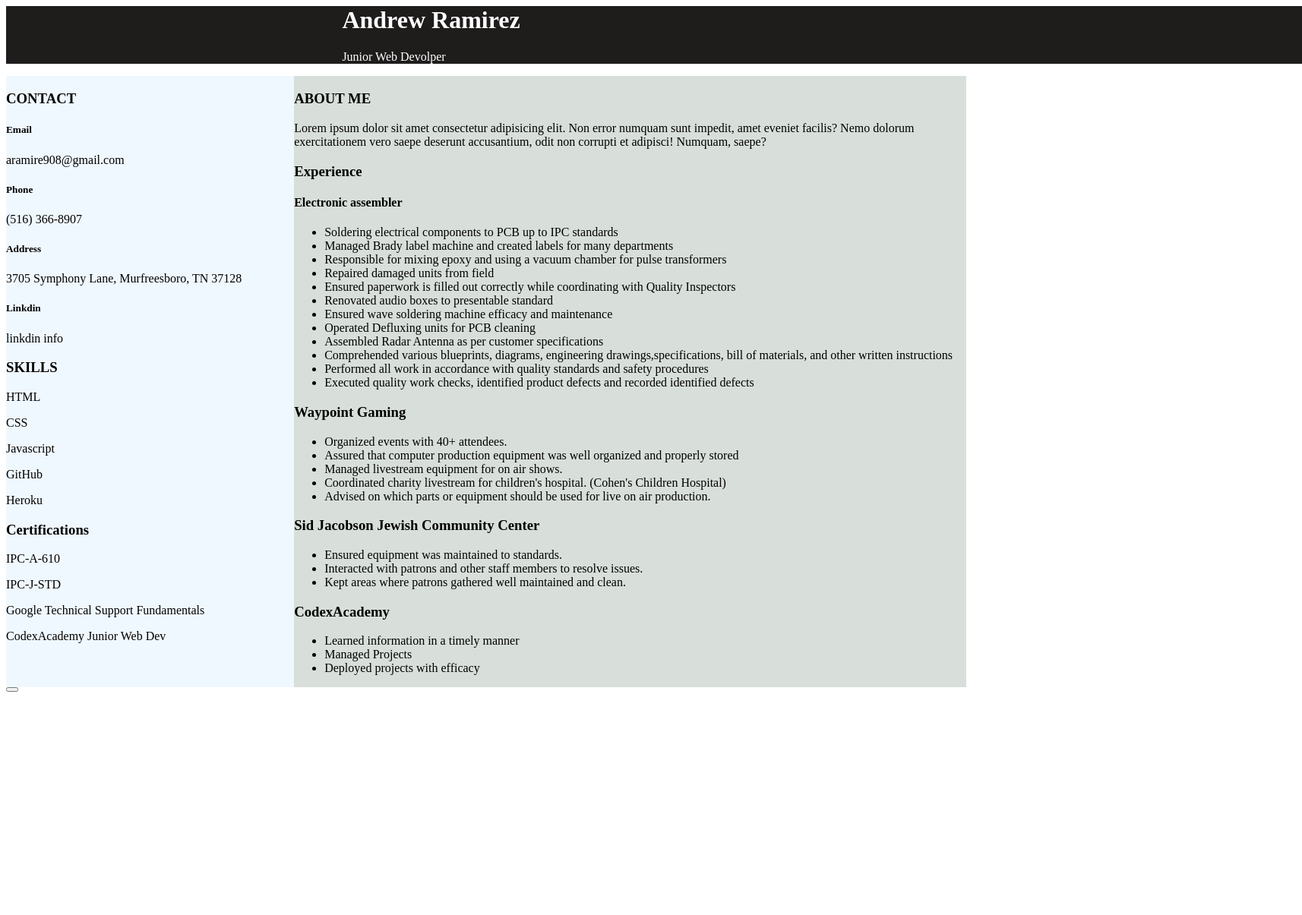
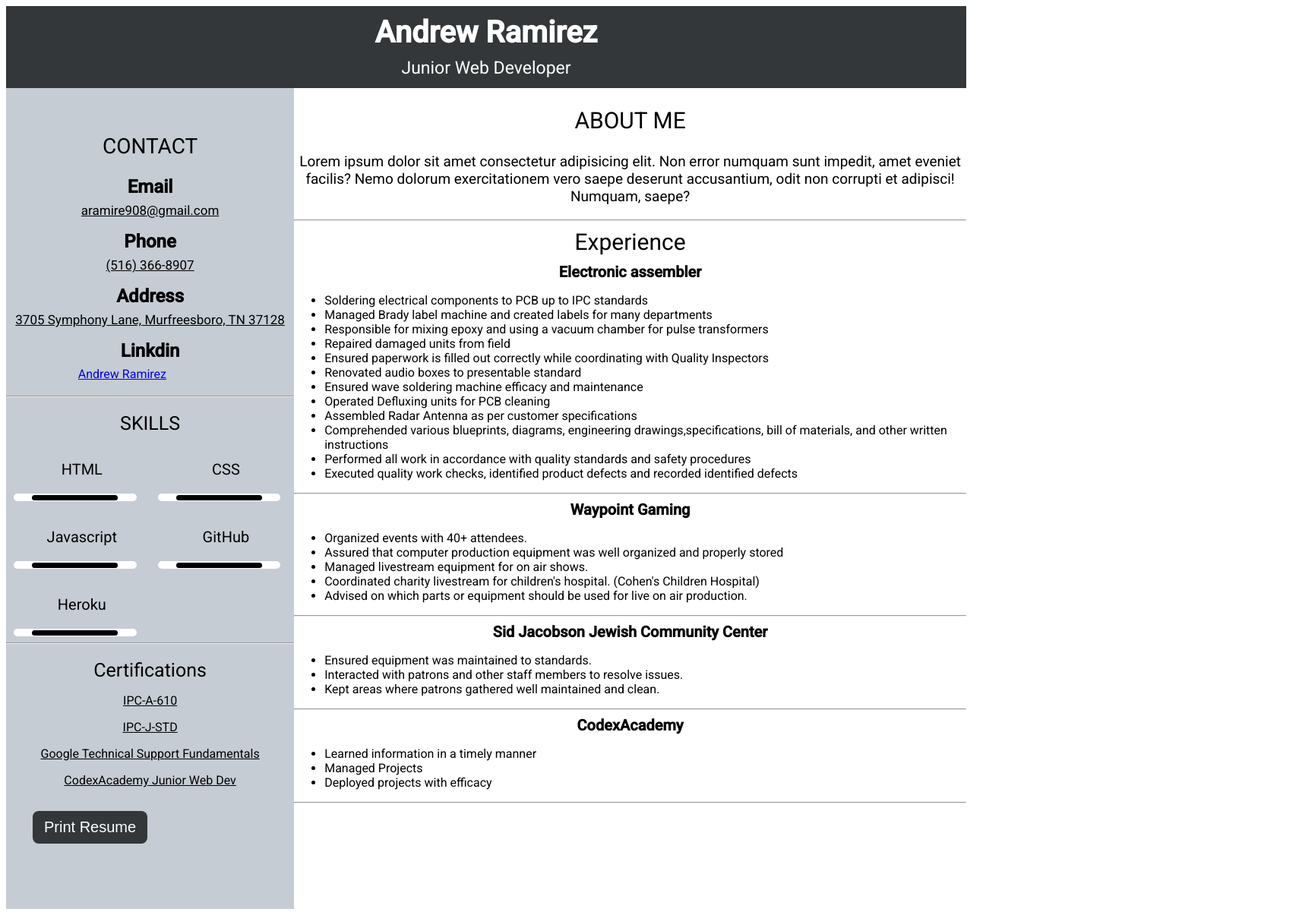
Before and after one commit to Jennifyre/Jennifyre.github.io-Resume, a plain HTML site: page index.html in a window 1280 px wide. Shown: the whole page at 76% size, 1714 px wide, since content can reach past the window. Before the commit the page ends 919 px from the top, so only its background shows below. Drawn offline with Linux system fonts and the light colour scheme.

Commit message:
modified html,css,js

```diff
--- a/app.js
+++ b/app.js
@@ -0,0 +1,4 @@
+var btn = document.querySelector("button");
+btn.onclick = () =>{
+    window.print();
+}
--- a/index.html
+++ b/index.html
@@ -5,12 +5,15 @@
     <meta name="viewport" content="width=device-width, initial-scale=1.0" />
     <title>Resume</title>
     <link rel="stylesheet" href="style.css" />
+    <link rel="preconnect" href="https://fonts.googleapis.com">
+    <link rel="preconnect" href="https://fonts.gstatic.com" crossorigin>
+    <link href="https://fonts.googleapis.com/css2?family=Playfair+Display&family=Roboto:wght@100;300;400;500&display=swap" rel="stylesheet">
   </head>
   <body>
     <div class="header">
       <div class="header-text">
         <h1>Andrew Ramirez</h1>
-        <p>Junior Web Devolper</p>
+        <p>Junior Web Developer</p>
       </div>
     </div>
 
@@ -18,54 +21,72 @@
       <!--HTML for the left side-->
       <div class="left-Side">
         <section class="contact">
-          <h3>CONTACT</h3>
-          <h5>Email</h5>
+          <h2>CONTACT</h2>
+          <h4>Email</h4>
           <p>aramire908@gmail.com</p>
-          <h5>Phone</h5>
+          <h4>Phone</h4>
           <p>(516) 366-8907</p>
-          <h5>Address</h5>
+          <h4>Address</h4>
           <p>3705 Symphony Lane, Murfreesboro, TN 37128</p>
-          <h5>Linkdin</h5>
-          <p>linkdin info</p>
+          <h4>Linkdin</h4>
+          <a target="_blank" href="https://www.linkedin.com/in/andrew-ramirez-189a4a210/">Andrew Ramirez</a>
+
         </section>
 
+        <hr>
+
         <div class="skills">
-          <h3>SKILLS</h3>
+          <h2>SKILLS</h2>
+          <div class="grid">
           <div class="grid-sk">
             <p>HTML</p>
+            <span></span>
           </div>
           <div class="grid-sk">
             <p>CSS</p>
+            <span></span>
           </div>
           <div class="grid-sk">
             <p>Javascript</p>
+            <span></span>
           </div>
           <div class="grid-sk">
             <p>GitHub</p>
+            <span></span>
           </div>
           <div class="grid-sk">
             <p>Heroku</p>
+            <span></span>
           </div>
         </div>
+        </div>
+        <hr>
         <section class="certs">
-          <h3>Certifications</h3>
+          <h2>Certifications</h2>
           <p>IPC-A-610</p>
           <p>IPC-J-STD</p>
           <p>Google Technical Support Fundamentals</p>
           <p>CodexAcademy Junior Web Dev</p>
+          <!--button-->
+          <button>Print Resume</button>
         </section>
       </div>
 
       <!--Html for the right side-->
       <div class="right-Side">
         <section class="about">
-          <h3>ABOUT ME</h3>
-          <p>Lorem ipsum dolor sit amet consectetur adipisicing elit. Non error numquam sunt impedit, amet eveniet facilis? Nemo dolorum exercitationem vero saepe deserunt accusantium, odit non corrupti et adipisci! Numquam, saepe?</p>
+          <h2>ABOUT ME</h2>
+          <p>Lorem ipsum dolor sit amet consectetur adipisicing
+        elit. Non error numquam sunt impedit, amet eveniet
+        facilis? Nemo dolorum exercitationem vero saepe deserunt
+        accusantium, odit non corrupti et adipisci! Numquam, saepe?
+        </p>
         </section>
+        <hr>
         <section class="experience">
-          <h3>Experience</h3>
+          <h2>Experience</h2>
           <div class="xp">
-            <h4>Electronic assembler</h4>
+            <h3>Electronic assembler</h3>
             <ul>
               <li>
                 Soldering electrical components to PCB up to IPC standards
@@ -103,6 +124,7 @@
               </li>
             </ul>
         </section>
+        <hr>
         <section class="xp">
             <h3>Waypoint Gaming</h3>
             <ul>
@@ -116,6 +138,7 @@
                 </li>
             </ul>
         </section>
+        <hr>
         <section class="xp">
             <h3>Sid Jacobson Jewish Community Center</h3>
             <ul>
@@ -125,6 +148,7 @@
                 <li> Kept areas where patrons gathered well maintained and clean.</li>
             </ul>
         </section>
+        <hr>
         <section class="xp">
           <h3>CodexAcademy</h3>
           <ul>
@@ -133,13 +157,9 @@
           <li>Deployed projects with efficacy</li>
         </ul>
         </section>
+        <hr>
       </div>
     </div>
-
-    <!--Button-->
-    <button></button>
-
-
     <script src="app.js"></script>
   </body>
 </html>
--- a/style.css
+++ b/style.css
@@ -1,21 +1,207 @@
+body{
+    font-family: 'Playfair Display', serif;
+font-family: 'Roboto', sans-serif;
+}
 .container{
     display: flex;
     flex-wrap: wrap;
     }
+/*--header--*/
 .header{
     width: 100%;
+    position: relative;
+    margin-right: 0px;
+    margin-left: 0px;
+    align-items: center;
+    margin-bottom: 0px;
 }
 .header .header-text{
     color: white;
     width: 100%;
-    padding-left: 35%;
-    background-color: rgb(31, 28, 28);
+    text-align: center;
+    background-color: #333739;
+    padding-bottom: 1px;
+    padding-top: 1px;
 }
+.header .header-text h1{
+    font-size: 40px;
+    margin-top: 10px;
+    margin-bottom: 10px;
+}
+.header .header-text p{
+    font-size: 23px;
+    margin-top: 10px;
+    margin-bottom: 12px;
+}
+/*--left side--*/
 .left-side{
     width: 30%;
-    background-color: aliceblue;
+    height:100%;
+    background-color: rgb(197, 204, 211);
+    position: relative;
+    margin-top: 0px;
 }
+/*--contacts--*/
+.contact{
+    position: relative;
+    align-content: center;
+    margin-top: 54px;
+}
+.contact h2{
+    position: relative;
+    margin-top: 6px;
+    text-align: center;
+    font-size: 28px;
+    font-weight: normal;
+}
+.contact h4{
+    position: relative;
+    font-size: 24px;
+    text-align: center;
+    margin-top: 5px;
+    margin-bottom: 7px;
+}
+.contact p{
+    position: relative;
+    font-size: 17px;
+    text-align: center;
+    margin-top: 2px;
+    text-decoration: underline;
+}
+.contact a{
+    display: inline-block;
+    position:relative;
+    padding-left: 25%;
+    margin-bottom: 11px;
+}
+/*--skills--*/
+.skills{
+    margin-top: 20px;
+    position: relative;
+}
+.skills h2{
+    text-align: center;
+    font-size: 25px;
+    font-weight:normal;
+    margin-top: 4px;
+    margin-bottom: 4px;
+}
+.grid{
+    margin-top: 1px;
+    margin-left: 10px;
+    display: grid;
+    grid-template-columns:
+ repeat(2, 1fr);
+    grid-gap: 10px;
+    justify-content: space-evenly;
+    padding-top: 5px;
+}
+.grid-sk{
+    padding-top: 5px;
+}
+.grid .grid-sk p{
+    font-size: 20px;
+    position: relative;
+    text-align: center;
+}
+.grid-sk span{
+    display: block;
+    width: 90%;
+    height: 10px;
+    background-color: white;
+    margin-top: 10px;
+    border-radius: 10px;
+    position: relative;
+}
+.grid-sk span::before{
+    position: absolute;
+    content: "";
+    margin-left: 15%;
+    width: 70%;
+    height: 70%;
+    background-color: black;
+    top:20%;
+    border-radius: 10px;
+
+}
+/*--certs--*/
+.certs{
+    margin-top: 20px;
+    margin-bottom: 81px;
+    position: relative;
+
+}
+.certs h2{
+    position: relative;
+    text-align: center;
+    font-size: 25px;
+    margin-top: 4px;
+    margin-bottom: 4px;
+    font-weight: normal;
+    font-size: 25px;
+}
+.certs p{
+    position: relative;
+    text-align: center;
+    text-decoration: underline;
+
+
+}
+/*--right side--*/
 .right-side{
     width: 70%;
-    background-color: rgb(216, 223, 218);
+    background-color: white;
+    position: relative;
 }
+.about{
+    position: relative;
+}
+.about h2{
+    position: relative;
+    text-align: center;
+    font-weight:normal;
+    font-size: 30px;
+}
+.about p{
+    position: relative;
+    text-align: center;
+    font-size: 19px;
+}
+.experience{
+    position: relative;
+}
+.experience h2{
+    position: relative;
+    text-align: center;
+    font-weight:normal;
+    font-size: 30px;
+    margin-top: 10px;
+    margin-bottom: 10px;
+}
+.xp h3{
+    position: relative;
+    text-align: center;
+    font-weight:bold;
+    font-size: 20px;
+    margin-top: 4px;
+    margin-bottom: 4px;
+}
+.xp li{
+    position: relative;
+    text-align: left;
+    font-size: 16px;
+}
+/*--button--*/
+button{
+    position: relative;
+    font-size: 20px;
+    padding: 10px 15px;
+    background-color: #333739;
+    color:white;
+    border: none;
+    outline: none;
+    border-radius: 8px;
+    margin-left: 35px;
+    margin-top: 15px;
+    margin-bottom: 5px;
+}
```
